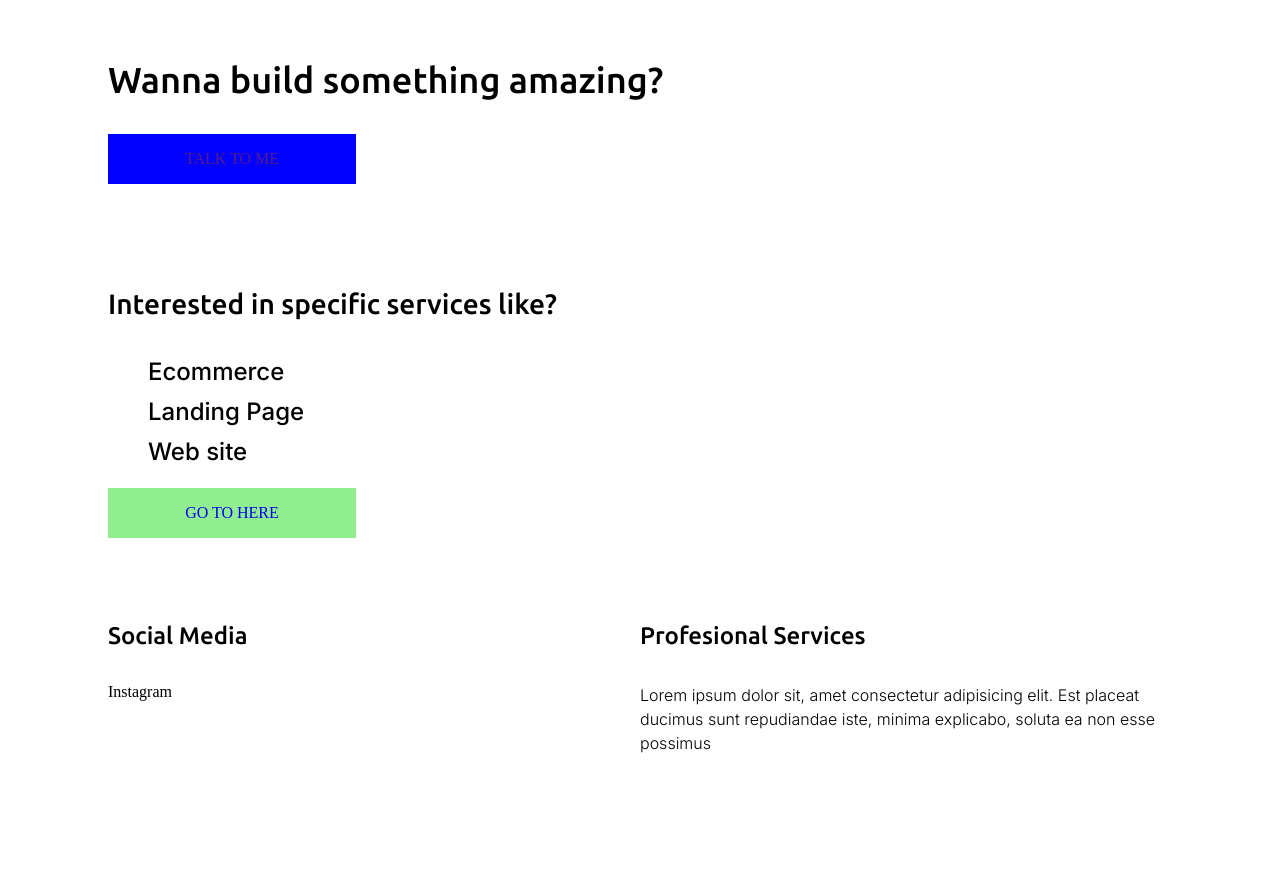
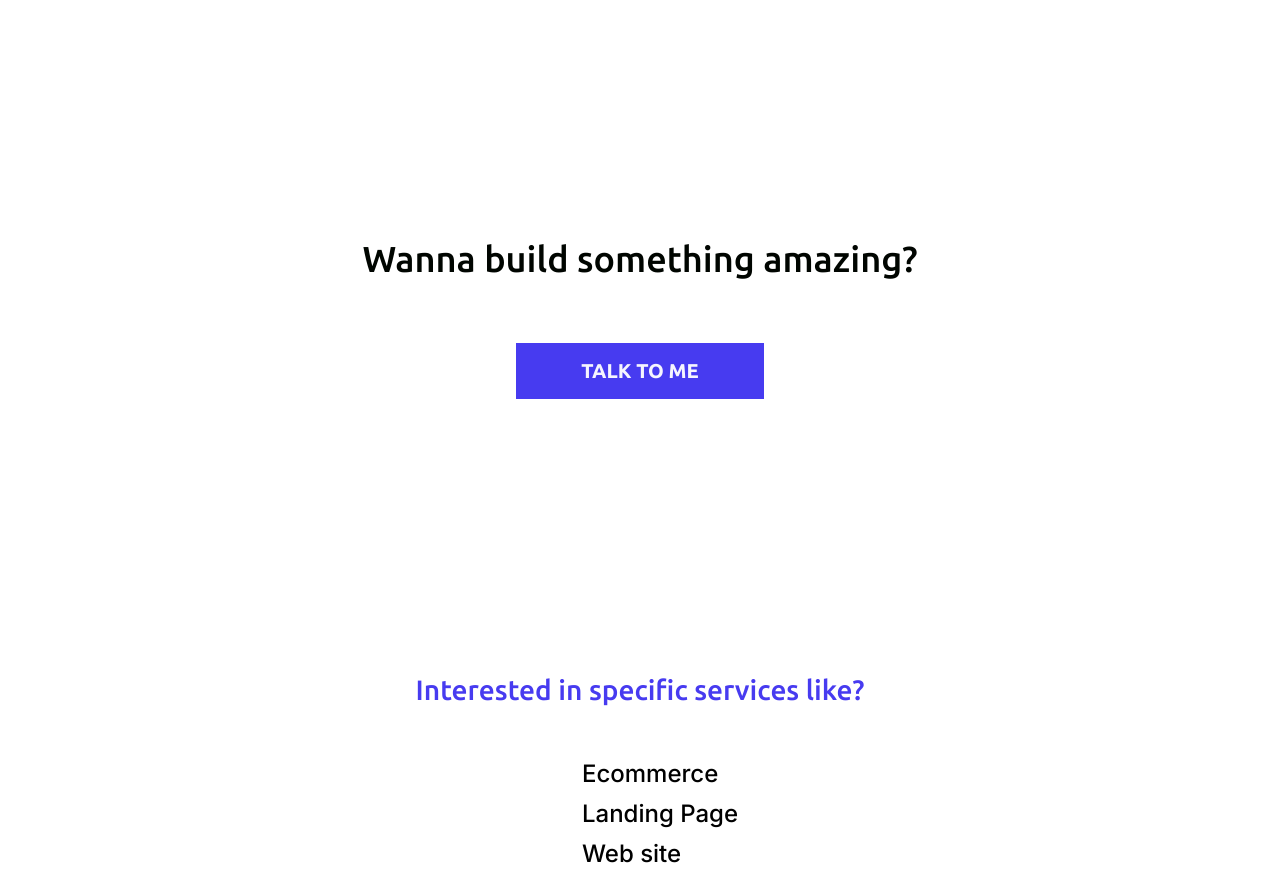
Before and after one commit to davc93/about-me, a website built with Vite: page index.html in a window 1280 px wide. Shown: the part 1320-2197 px from the top of the page. Before the commit the page ends 2141 px from the top, so only its background shows below. Built offline with nearby package versions, Linux system fonts and the light colour scheme.

Commit message:
se agregan colores

```diff
--- a/src/style.css
+++ b/src/style.css
@@ -2,21 +2,23 @@
 
 :root {
 
-  --primary-50: blue;
-  --primary-300: blue;
-  --primary: blue;
-  --primary-700: blue;
-  --primary-900: blue;
+  --primary-50: #f6f5fe;
+  --primary-300: #b5b1f9;
+  --primary: #473bf0;
+  --primary-700: #352cb4;
+  --primary-900: #231d76;
 
-  --secondary-50: lightgreen;
-  --secondary-300: lightgreen;
-  --secondary: lightgreen;
-  --secondary-700: lightgreen;
-  --secondary-900: lightgreen;
+  --secondary-50: #fef6f8;
+  --secondary-300: #f9b5c5;
+  --secondary: #ef476f;
+  --secondary-700: #b33553;
+  --secondary-900: #752336;
+
+  --black: #000500;
 }
-
-body {}
-
+body {
+  margin: 0;
+}
 /* 1rem=16px */
 h1 {
 
@@ -24,6 +26,7 @@ h1 {
   font-weight: 500;
   font-size: 3.25rem;
   line-height: 4rem;
+  color: var(--primary);
 }
 
 h2 {
@@ -32,6 +35,7 @@ h2 {
   font-weight: 500;
   font-size: 2.25rem;
   line-height: 3rem;
+  color: var(--black);
 
 }
 
@@ -41,6 +45,7 @@ h3 {
   font-weight: 500;
   font-size: 1.75rem;
   line-height: 2.5rem;
+  color: var(--primary);
 
 }
 
@@ -95,16 +100,21 @@ li{
 }
 
 .btn--primary {
-
+  font-family: 'Ubuntu', sans-serif;
+  font-size: 1.25rem;
+  font-weight: 700;
   width: 200px;
-  /* color: ; */
+  color: var(--primary-50);
   background: var(--primary);
   padding: 1rem 1.5rem
 }
 
 .btn--secondary {
+  font-size: 1.25rem;
+  font-family: 'Ubuntu', sans-serif;
+  font-weight: 700;
   width: 200px;
-  /* color: ; */
+  color: var(--secondary-50);
   background: var(--secondary);
   padding: 1rem 1.5rem
 
@@ -116,10 +126,13 @@ p {
   font-size: 1rem;
   line-height: 1.5rem;
   font-weight: 300;
+
+  color: var(--black);
 }
 
 p.big {
 
+  color: var(--black);
   font-family: 'Inter', sans-serif;
   font-size: 1.25rem;
   line-height: 2.25rem;
@@ -148,16 +161,17 @@ p.big {
 
 
 body > * {
-  margin-left:  15px;
-  margin-right:  15px;
+  padding-left:  15px;
+  padding-right:  15px;
 
 }
 header{
   display: flex;
   height: 85vh;
   flex-wrap: wrap;
-  margin-top: 40px;
+  padding-top: 40px;
   margin-bottom: 120px;
+  background-color: var(--primary-50);
 }
 
 .about{
@@ -169,19 +183,35 @@ header{
 }
 .cta{
   margin-bottom: 100px;
+  height: 60vh;
+  display: grid;
+  place-items: center;
+}
+.cta__text {
+  text-align: center;
+  display: flex;
+  flex-direction: column;
+  align-items: center;
+  gap: 30px;
+}
+.solutions__text {
+  display: flex;
+  flex-direction: column;
+  align-items: center;
+
 }
 
 footer{
-
-  margin-bottom: 50px;
+  background: var(--secondary-300);
+  padding-bottom: 50px;
   margin-top: 50px;
 
 }
 
 @media (min-width: 768px) {
   body > * {
-    margin-left: 80px;
-    margin-right: 80px;
+    padding-left: 80px;
+    padding-right: 80px;
   }
   footer {
     display: grid;
@@ -192,8 +222,8 @@ footer{
 
 @media (min-width: 1024px) {
   body > * {
-    margin-left: 100px;
-    margin-right: 100px;
+    padding-right: 100px;
+    padding-left: 100px;
   }
 
 }
```
